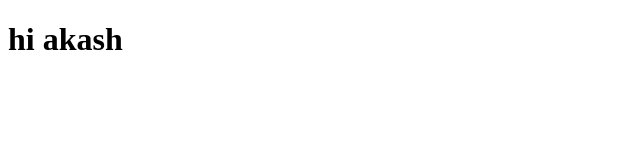
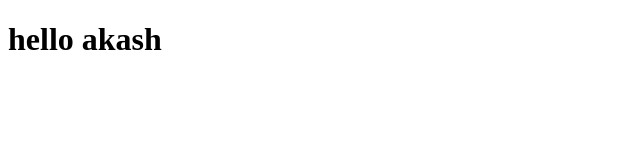
Before and after one commit to Akash-Dhankar/Devops_PE, a plain HTML site: page index.html in a window 1280 px wide. Shown: the whole page, without its empty margins (0-640 px from the left). Drawn offline with Linux system fonts and the light colour scheme.

Commit message:
Updated again index.html

```diff
--- a/index.html
+++ b/index.html
@@ -9,6 +9,6 @@
   </head>
   <body>
     <div id="root"></div>
-    <h1>hi akash</h1>
+    <h1>hello akash</h1>
   </body>
 </html>
```
